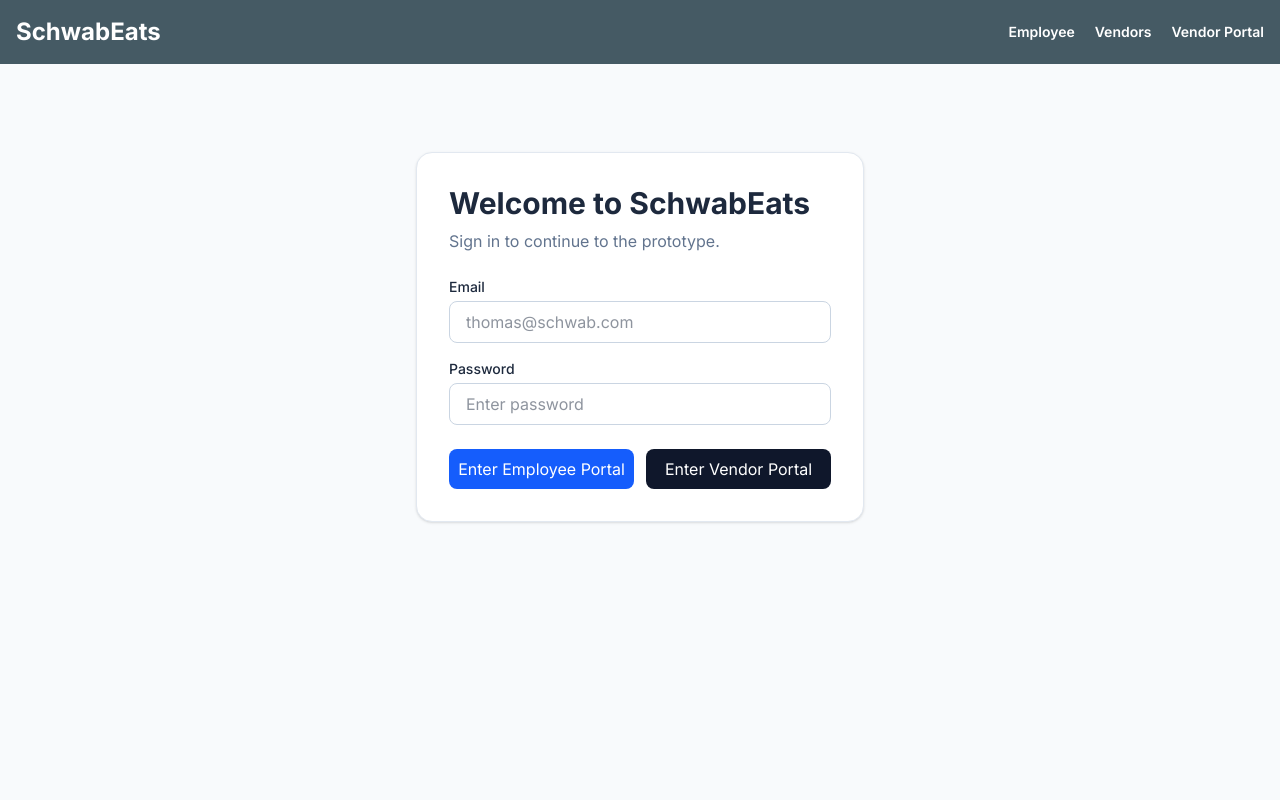
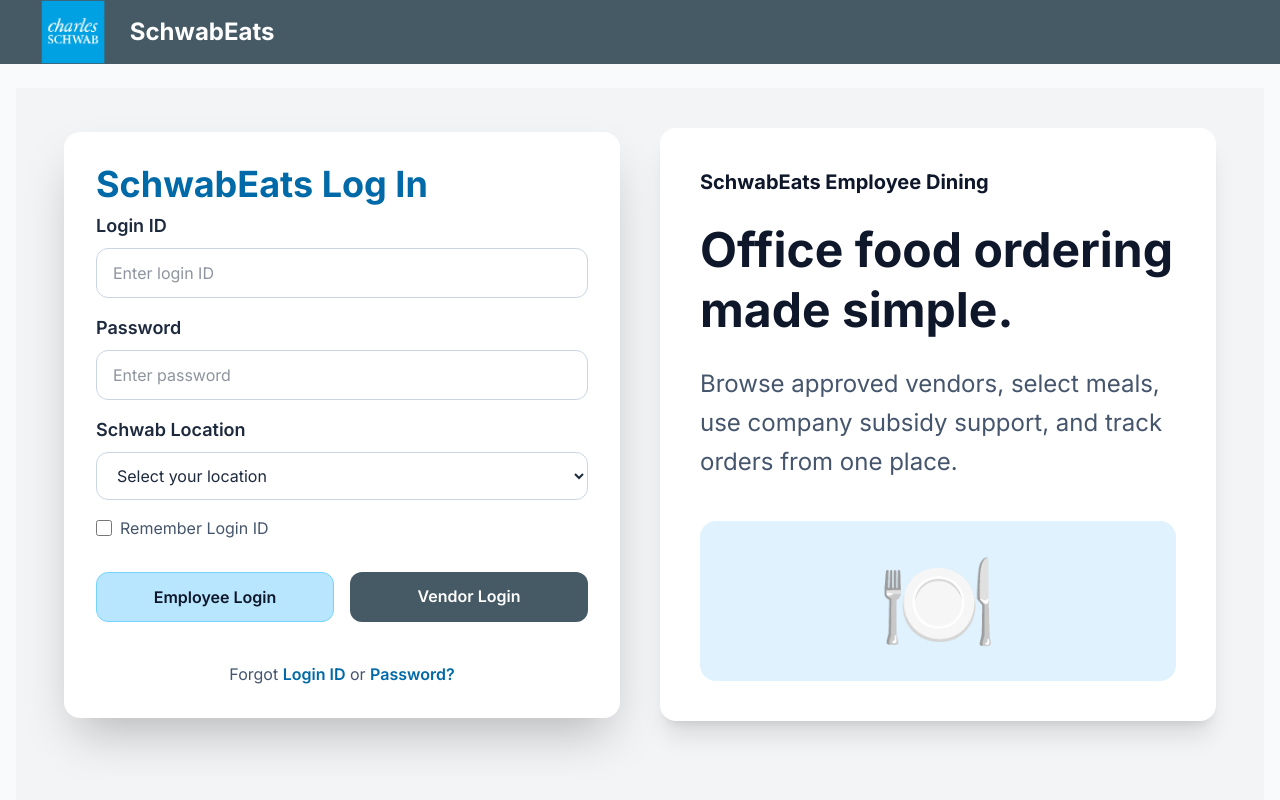
Before and after one commit to thomas-peraza/SchwabEats-Prototype, a Vue app in the folder frontend/: page / in a window 1280 px wide. Shown: the top 800 px of the page. Built offline with nearby package versions, Linux system fonts and the light colour scheme.

Commit message:
WIP: employee UI, vendor UI, navbar role-based routing, login page redesign

```diff
--- a/frontend/src/components/Navbar.vue
+++ b/frontend/src/components/Navbar.vue
@@ -1,15 +1,72 @@
 <template>
   <header class="bg-[#455A64] text-white">
-    <div class="max-w-7xl mx-auto px-4 py-4 flex items-center justify-between">
-      <router-link to="/employee" class="text-2xl font-bold">
-        SchwabEats
-      </router-link>
+    <div class="max-w-7xl mx-auto px-4 h-16 flex items-center justify-between">
 
-      <nav class="flex items-center gap-5 text-sm font-semibold">
-        <router-link to="/employee" class="hover:text-sky-200">Employee</router-link>
-        <router-link to="/vendors" class="hover:text-sky-200">Vendors</router-link>
-        <router-link to="/vendor-dashboard" class="hover:text-sky-200">Vendor Portal</router-link>
+      <!-- LOGO -->
+      <div
+        class="flex items-center text-2xl font-bold cursor-pointer h-full"
+        @click="goHome"
+      >
+        <img :src="logo" alt="Schwab Logo" class="h-16 object-contain" />
+        <span>SchwabEats</span>
+      </div>
+
+      <!-- NAV -->
+      <nav v-if="!isLoginPage" class="flex items-center gap-5 text-sm font-semibold">
+
+        <!-- EMPLOYEE VIEW -->
+        <template v-if="isEmployee">
+          <!-- No navigation buttons (clean UI) -->
+        </template>
+
+        <!-- VENDOR VIEW -->
+        <template v-else-if="isVendor">
+          <!-- No navigation buttons -->
+        </template>
+
+        <!-- DEFAULT (fallback, rarely used) -->
+        <template v-else>
+          <router-link to="/employee" class="hover:text-sky-200">Employee</router-link>
+          <router-link to="/vendors" class="hover:text-sky-200">Vendors</router-link>
+          <router-link to="/vendor-dashboard" class="hover:text-sky-200">Vendor Portal</router-link>
+        </template>
+
+        <!-- LOGOUT ALWAYS VISIBLE -->
+        <button
+          class="ml-4 bg-sky-200 text-[#455A64] hover:bg-white px-4 py-2 rounded-lg active:scale-95 transition-transform duration-150"
+          @click="logout"
+        >
+          Log Out
+        </button>
+
       </nav>
+
     </div>
   </header>
 </template>
+
+<script setup>
+import { computed } from 'vue'
+import { useRoute, useRouter } from 'vue-router'
+import logo from '../assets/Charles-Schwab-Logo.png'
+
+const route = useRoute()
+const router = useRouter()
+
+const isLoginPage = computed(() => route.path === '/')
+
+const isVendor = computed(() => route.path.includes('vendor'))
+const isEmployee = computed(() => route.path.includes('employee'))
+
+function goHome() {
+  if (isVendor.value) {
+    router.push('/vendor-dashboard')
+  } else {
+    router.push('/employee')
+  }
+}
+
+function logout() {
+  router.push('/')
+}
+</script>
--- a/frontend/src/router/index.js
+++ b/frontend/src/router/index.js
@@ -24,7 +24,8 @@
   { path: '/vendor-dashboard', name: 'vendor-dashboard', component: VendorDashboardView },
   { path: '/vendor-orders', name: 'vendor-orders', component: VendorOrdersView },
   { path: '/vendor-menu', name: 'vendor-menu', component: VendorMenuView },
-  { path: '/vendor-reports', name: 'vendor-reports', component: VendorReportsView }
+  { path: '/vendor-reports', name: 'vendor-reports', component: VendorReportsView },
+  { path: '/', name: 'login', component: LoginView }
 ]
 
 const router = createRouter({
--- a/frontend/src/views/EmployeeDashboardView.vue
+++ b/frontend/src/views/EmployeeDashboardView.vue
@@ -4,7 +4,7 @@
       <header class="bg-white rounded-2xl shadow-lg p-6 mb-6 flex items-center justify-between">
         <div>
           <h1 class="text-4xl font-bold text-sky-700">SchwabEats</h1>
-          <p class="text-slate-500 mt-1">Employee Ordering Portal</p>
+          <p class="text-slate-500 mt-1">Employee Dashboard</p>
         </div>
 
         <router-link to="/cart"
--- a/frontend/src/views/LoginView.vue
+++ b/frontend/src/views/LoginView.vue
@@ -1,42 +1,87 @@
 <template>
-  <div class="max-w-md mx-auto mt-16 bg-white p-8 rounded-2xl shadow-sm border border-slate-200">
-    <h1 class="text-3xl font-bold mb-2">Welcome to SchwabEats</h1>
-    <p class="text-slate-500 mb-6">Sign in to continue to the prototype.</p>
+  <div class="min-h-screen bg-gray-100 text-slate-800 px-4 py-10">
+    <div class="max-w-6xl mx-auto grid lg:grid-cols-2 gap-10 items-center">
+      <section class="bg-white rounded-2xl shadow-2xl p-8">
+        <h1 class="text-4xl font-bold text-sky-700 mb-2">SchwabEats Log In</h1>
 
         <form class="space-y-4">
           <div>
-        <label class="block text-sm font-medium mb-1">Email</label>
+            <label class="block text-lg font-semibold mb-2">Login ID</label>
             <input
-          type="email"
-          class="w-full border border-slate-300 rounded-lg px-4 py-2 focus:outline-none focus:ring-2 focus:ring-blue-500"
-          placeholder="thomas@schwab.com"
+              type="text"
+              class="w-full border border-slate-300 rounded-xl px-4 py-3 focus:outline-none focus:ring-2 focus:ring-sky-400"
+              placeholder="Enter login ID"
             />
           </div>
 
           <div>
-        <label class="block text-sm font-medium mb-1">Password</label>
+            <label class="block text-lg font-semibold mb-2">Password</label>
             <input
               type="password"
-          class="w-full border border-slate-300 rounded-lg px-4 py-2 focus:outline-none focus:ring-2 focus:ring-blue-500"
+              class="w-full border border-slate-300 rounded-xl px-4 py-3 focus:outline-none focus:ring-2 focus:ring-sky-400"
               placeholder="Enter password"
             />
           </div>
 
-      <div class="flex gap-3 pt-2">
+          <div>
+            <label class="block text-lg font-semibold mb-2">Schwab Location</label>
+            <select
+              class="w-full border border-slate-300 rounded-xl px-4 py-3 bg-white focus:outline-none focus:ring-2 focus:ring-sky-400"
+            >
+              <option>Select your location</option>
+              <option>Dallas-Park Cities Branch</option>
+            </select>
+          </div>
+
+          <div class="flex items-center gap-2">
+            <input type="checkbox" class="w-4 h-4" />
+            <span class="text-slate-600">Remember Login ID</span>
+          </div>
+
+          <div class="grid sm:grid-cols-2 gap-4 pt-4">
             <router-link
               to="/employee"
-          class="flex-1 text-center bg-blue-600 text-white py-2 rounded-lg hover:bg-blue-700"
+              class="text-center bg-sky-200 text-slate-900 border border-sky-300 py-3 rounded-xl hover:bg-sky-300 active:scale-95 transition-transform duration-150 font-semibold"
             >
-          Enter Employee Portal
+              Employee Login
             </router-link>
 
             <router-link
               to="/vendor-dashboard"
-          class="flex-1 text-center bg-slate-900 text-white py-2 rounded-lg hover:bg-slate-700"
+              class="text-center bg-[#455A64] text-white py-3 rounded-xl hover:bg-[#37474F] active:scale-95 transition-transform duration-150 font-semibold"
             >
-          Enter Vendor Portal
+              Vendor Login
             </router-link>
           </div>
+
+          <div class="text-center pt-6 text-slate-600">
+            Forgot
+            <span class="text-sky-700 font-semibold">Login ID</span>
+            or
+            <span class="text-sky-700 font-semibold">Password?</span>
+          </div>
         </form>
+      </section>
+
+      <section class="hidden lg:block">
+        <div class="bg-white rounded-2xl shadow-xl p-10">
+          <p class="text-xl font-bold text-slate-900">
+            SchwabEats Employee Dining
+          </p>
+
+          <h2 class="text-5xl font-bold mt-6 leading-tight text-slate-900">
+            Office food ordering made simple.
+          </h2>
+
+          <p class="text-2xl text-slate-600 mt-6 leading-relaxed">
+            Browse approved vendors, select meals, use company subsidy support, and track orders from one place.
+          </p>
+
+          <div class="mt-10 bg-sky-100 rounded-2xl p-8 flex items-center justify-center">
+            <div class="text-8xl">🍽️</div>
+          </div>
+        </div>
+      </section>
+    </div>
   </div>
 </template>
```
Also changed, not shown: frontend/src/assets/Charles-Schwab-Logo.png (added). Lines whose indentation alone changed are shown as unchanged.
